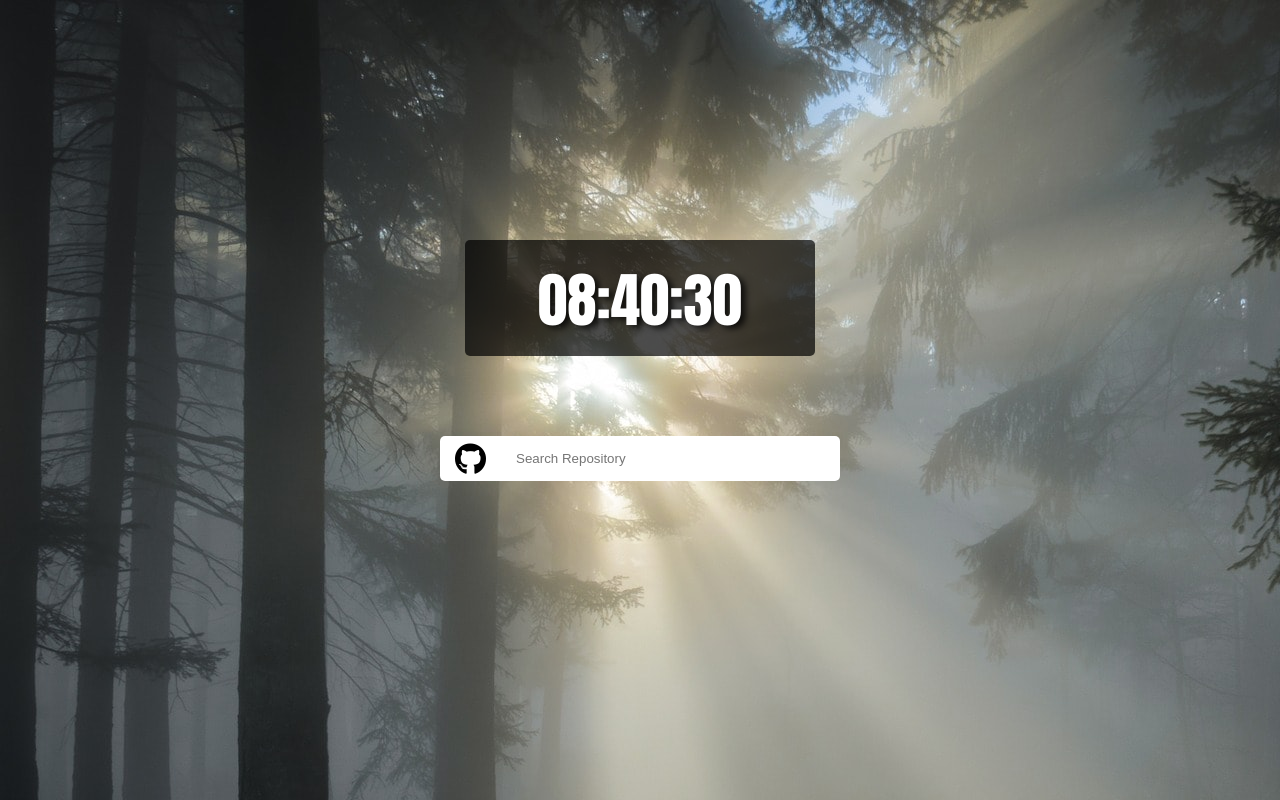
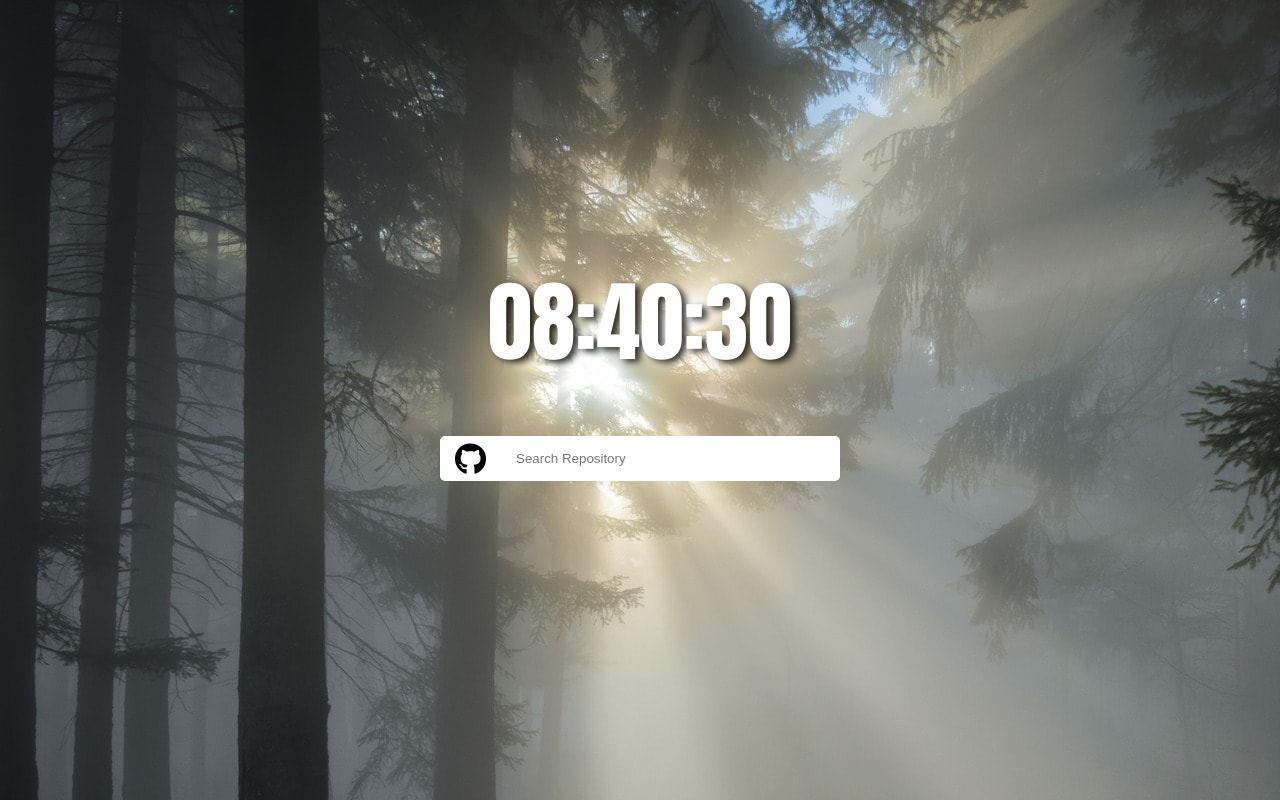
Before and after one commit to peter-stuhlmann/NewTabGithub, a plain HTML site: page index.html in a window 1280 px wide. Drawn offline with nearby package versions, Linux system fonts and the light colour scheme; no server answers.

Commit message:
Removed background-color and changed font-size from clock

```diff
--- a/assets/scss/partials/_layout.scss
+++ b/assets/scss/partials/_layout.scss
@@ -13,12 +13,11 @@ body {
 #currentTime {
     color: $primaryColor;
     font-family: $secondaryFont;
-    font-size: 3.7em;
+    font-size: 5.5em;
     text-shadow: $textShadow;
     padding: $padding;
     margin: 30vh auto 10vh;
     border-radius: $borderRadius;
-    background-color: $tertiaryColor;
     width: 350px;
     height: 116px;
     text-align: center;
```
Also changed, not shown: assets/css/style.css, 1 other file.
